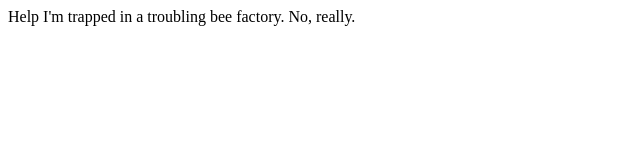
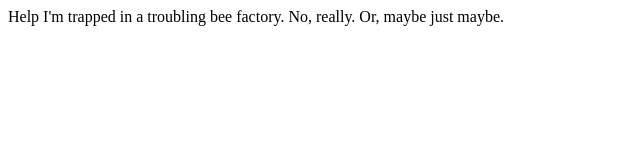
Before and after one commit to meanderingleaf/freezing-dubstep, a plain HTML site: page index.html in a window 1280 px wide. Shown: the whole page, without its empty margins (0-640 px from the left). Drawn offline with Linux system fonts and the light colour scheme.

Commit message:
Adding and changing index

```diff
--- a/index.html
+++ b/index.html
@@ -5,6 +5,7 @@
 </head>
 <body>
     Help I'm trapped in a troubling bee factory.
-No, really.
+    No, really.
+    Or, maybe just maybe.
 </body>
 </html>
```
